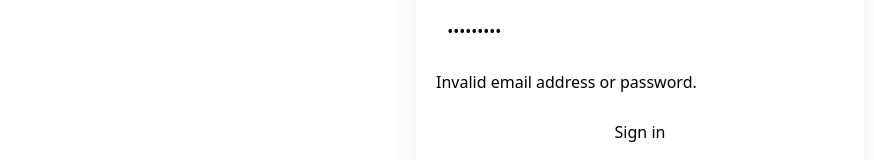
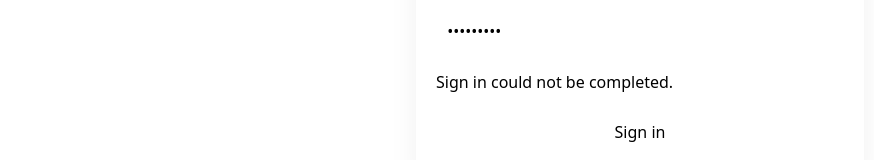
Before and after one commit to roozspiceonline/rooz-data-cloud, a Next.js app in the folder apps/console/: page /login in a window 1280 px wide. Both pictures are taken after typing "name@example.com", "Sample123" into the empty fields and a click on the button "Sign in". Shown: the part 465-625 px from the top of the page, without its empty margins (0-874 px from the left). Built offline with nearby package versions, Linux system fonts and the light colour scheme; no server answers.

Commit message:
feat(phase1d): update apps/console/src/components/login-form.tsx

```diff
--- a/apps/console/src/components/login-form.tsx
+++ b/apps/console/src/components/login-form.tsx
@@ -1,5 +1,6 @@
 "use client";
 
+import { RdcApiError } from "@rdc/api-client";
 import { useRouter } from "next/navigation";
 import { FormEvent, useState } from "react";
 
@@ -16,30 +17,31 @@ export function LoginForm() {
     setSubmitting(true);
 
     const form = new FormData(event.currentTarget);
-    const email = String(form.get("email") ?? "").trim();
+    const email = String(form.get("email") ?? "");
     const password = String(form.get("password") ?? "");
 
     try {
       await rdcApi.login(email, password);
       router.replace("/console/select-org");
       router.refresh();
-    } catch {
-      setError("Invalid email address or password.");
+    } catch (caught) {
+      setError(
+        caught instanceof RdcApiError
+          ? caught.message
+          : "Sign in could not be completed.",
+      );
     } finally {
       setSubmitting(false);
     }
   }
 
   return (
-    <form noValidate onSubmit={submit} style={{ display: "grid", gap: "1rem" }}>
+    <form onSubmit={submit} style={{ display: "grid", gap: "1rem" }}>
       <div style={{ display: "grid", gap: "0.4rem" }}>
-        <label htmlFor="login-email">Email address</label>
+        <label htmlFor="email">Email address</label>
         <input
-          aria-describedby={error ? "login-error" : undefined}
-          aria-invalid={error ? true : undefined}
           autoComplete="email"
-          disabled={submitting}
-          id="login-email"
+          id="email"
           name="email"
           required
           type="email"
@@ -48,13 +50,10 @@ export function LoginForm() {
       </div>
 
       <div style={{ display: "grid", gap: "0.4rem" }}>
-        <label htmlFor="login-password">Password</label>
+        <label htmlFor="password">Password</label>
         <input
-          aria-describedby={error ? "login-error" : undefined}
-          aria-invalid={error ? true : undefined}
           autoComplete="current-password"
-          disabled={submitting}
-          id="login-password"
+          id="password"
           name="password"
           required
           type="password"
@@ -63,18 +62,12 @@ export function LoginForm() {
       </div>
 
       {error ? (
-        <p
-          aria-live="assertive"
-          id="login-error"
-          role="alert"
-          style={{ color: "var(--danger)", margin: 0 }}
-        >
+        <p role="alert" style={{ color: "var(--danger)", margin: 0 }}>
           {error}
         </p>
       ) : null}
 
       <button
-        aria-busy={submitting}
         disabled={submitting}
         style={{ minHeight: 44 }}
         type="submit"
```
